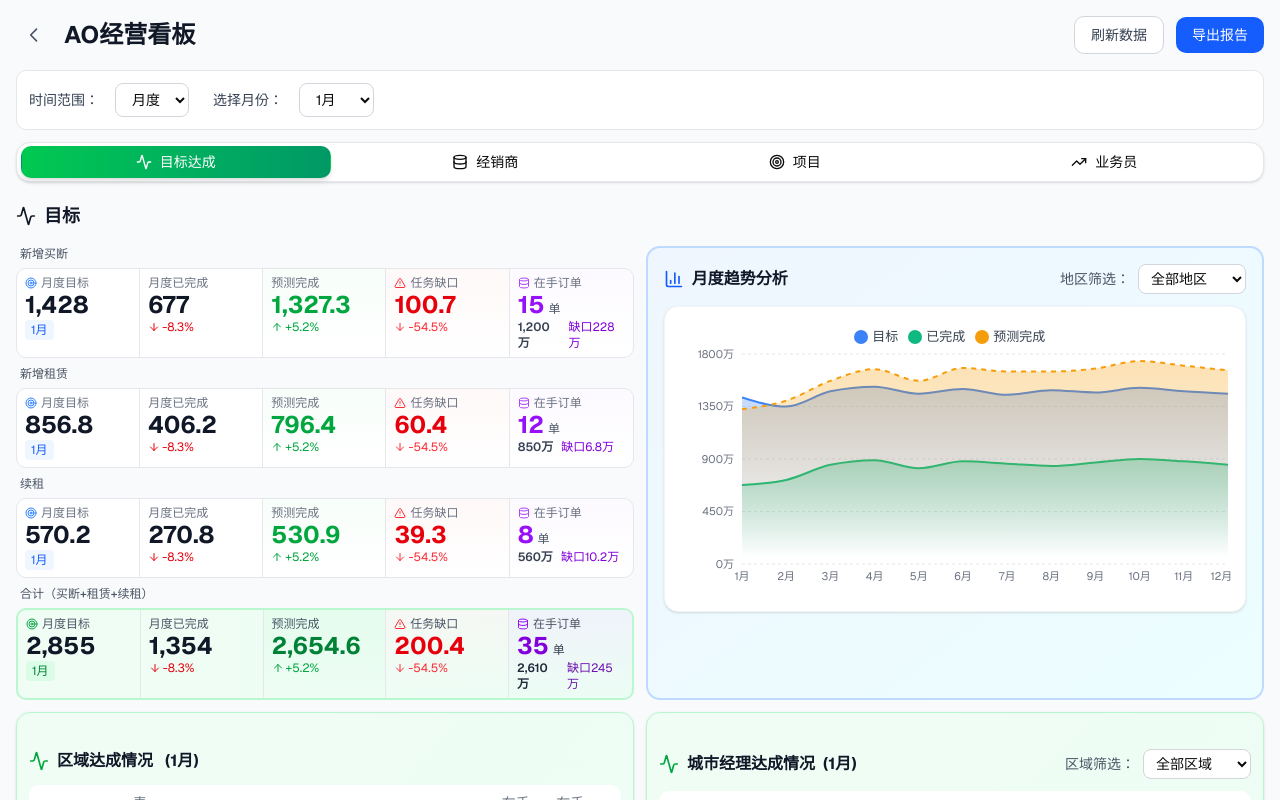
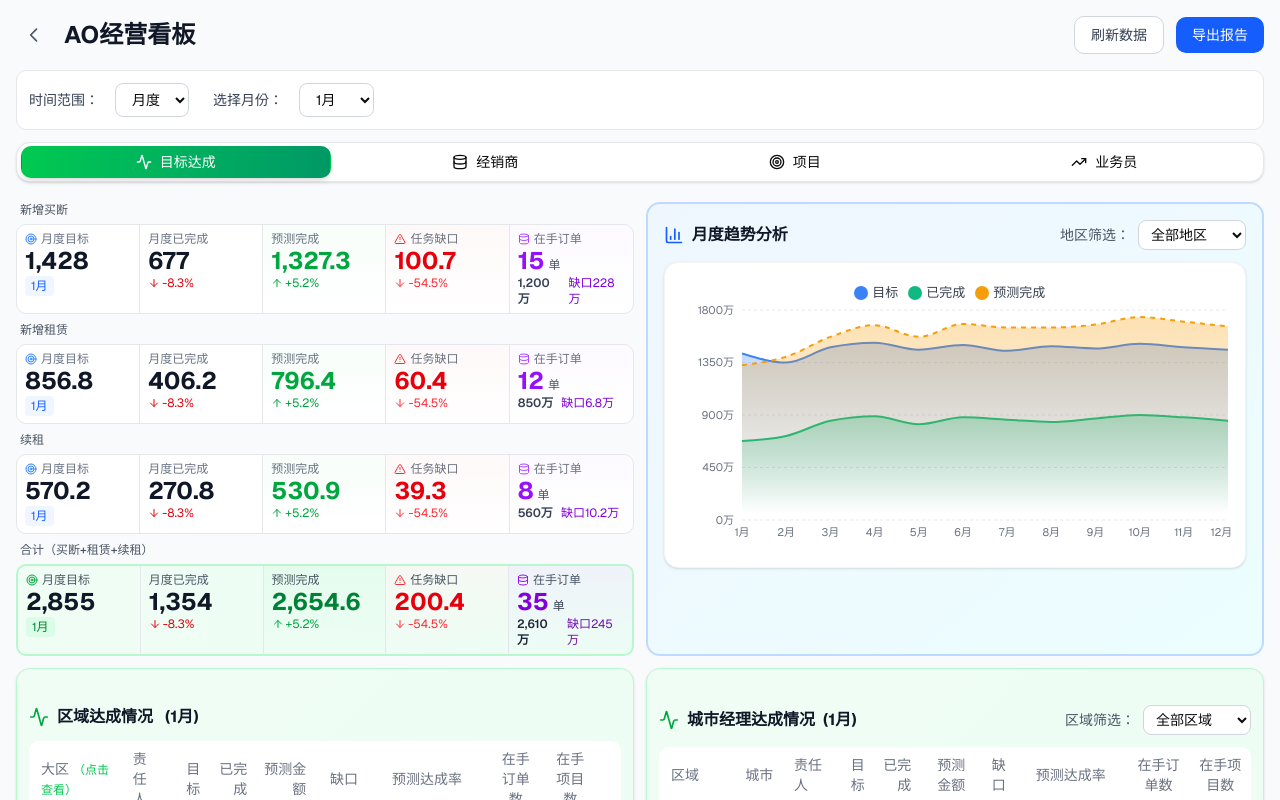
Before and after one commit to navylee1990/coze_jsc, a Next.js app: page /sales in a window 1280 px wide. Shown: the top 800 px of the page. Built offline with nearby package versions, Linux system fonts and the light colour scheme.

Commit message:
refactor: 删除AO经营看板目标达成页的标题

```diff
--- a/src/app/sales/page.tsx
+++ b/src/app/sales/page.tsx
@@ -686,13 +686,6 @@ export default function SalesDashboard() {
         </TabsList>
 
         <TabsContent value="overview">
-          {/* 目标达成标题 */}
-          <div className="mb-4 flex items-center gap-4">
-            <h2 className="text-lg font-semibold text-gray-900 flex items-center gap-2">
-              <Activity className="w-5 h-5" />
-              目标
-            </h2>
-          </div>
         {/* KPI指标 + 月度趋势分析 左右布局 */}
         <div className="flex gap-3">
           {/* 左侧：买断 + 租赁 + 续租 */}
```
